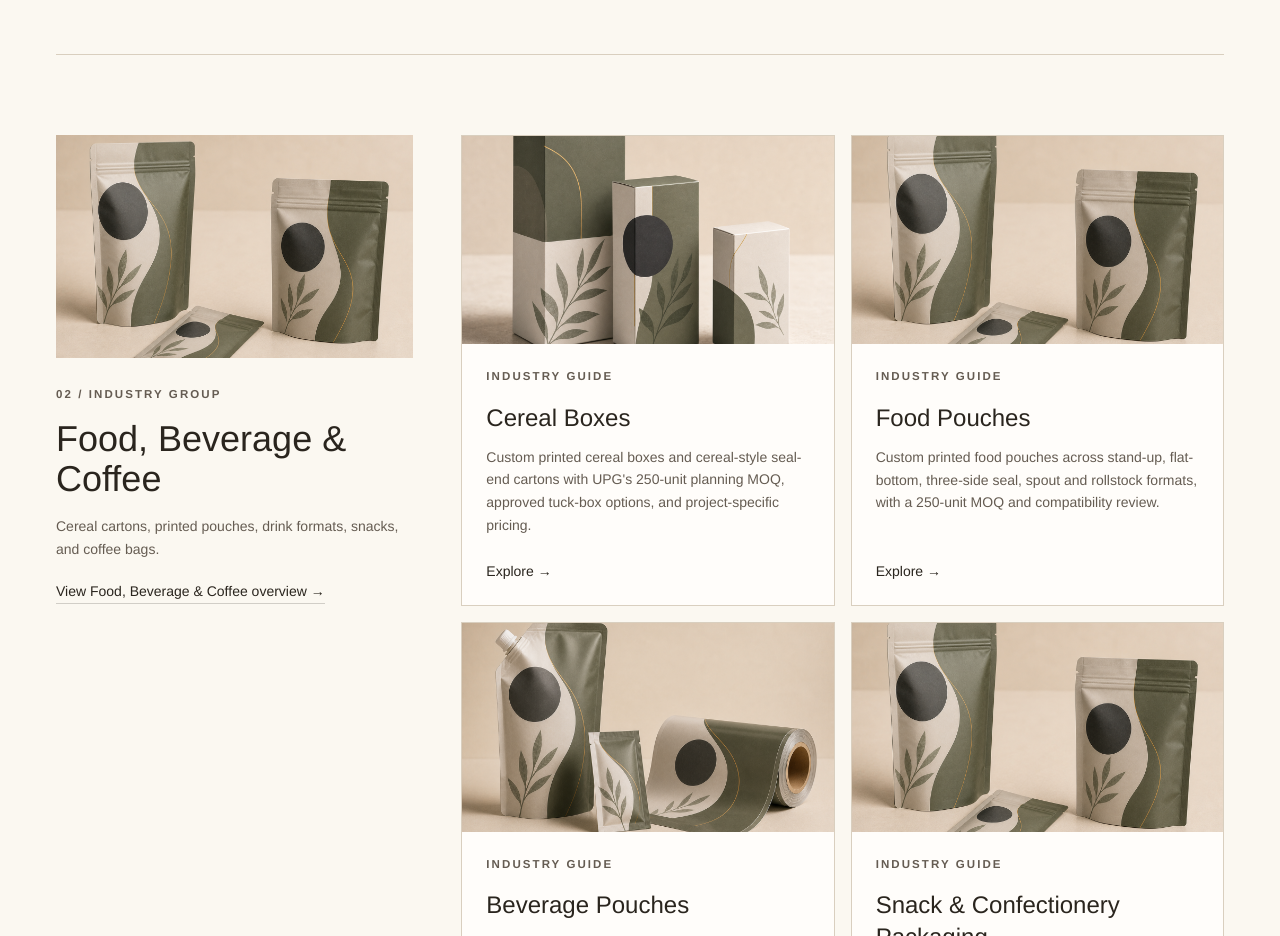
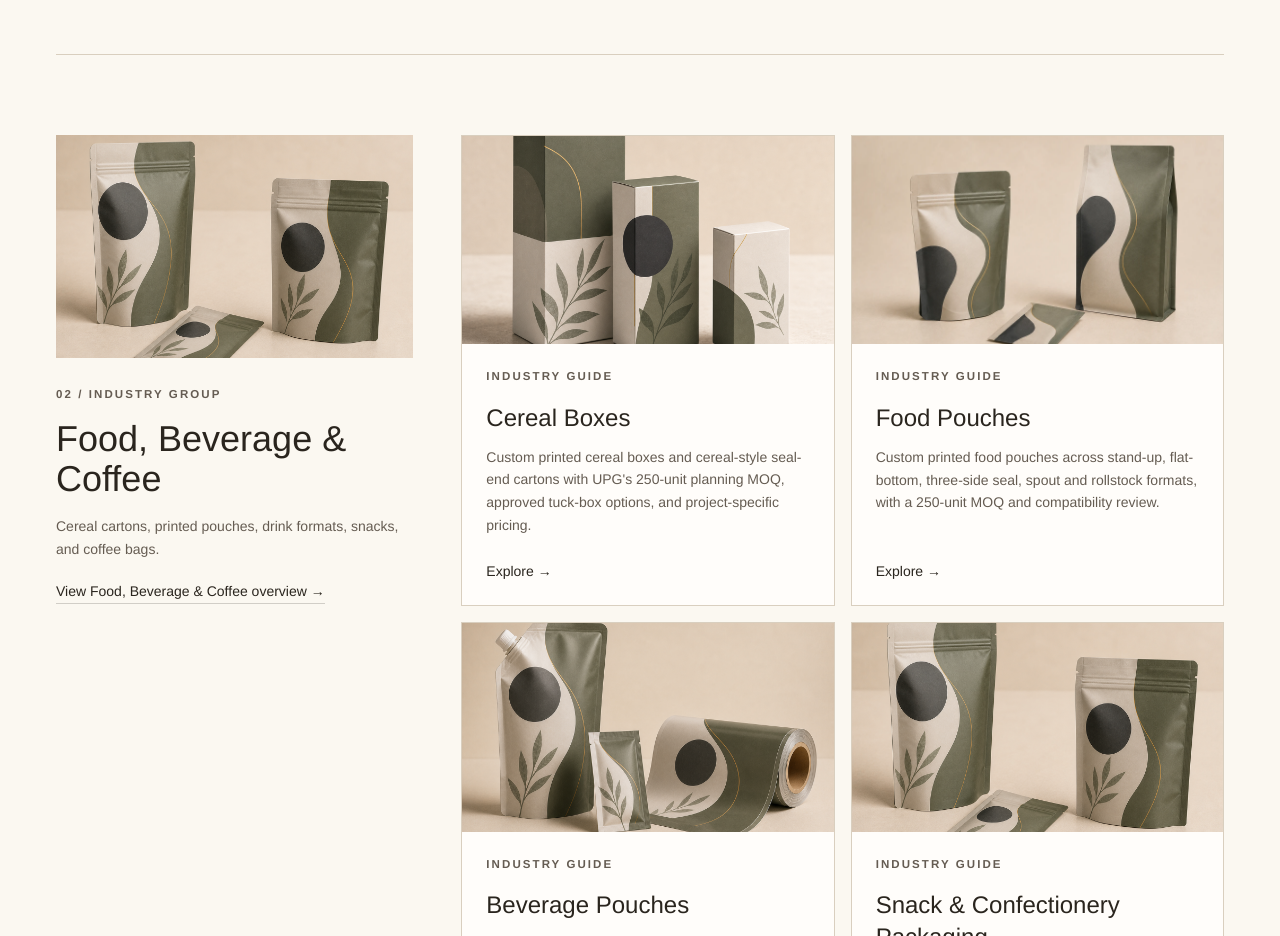
Before and after one commit to umarbabur105-del/upg-website-v2, a Next.js app: page /industries in a window 1280 px wide. Shown: the part 1520-2456 px from the top of the page. Built offline with nearby package versions, Linux system fonts and the light colour scheme; no server answers.

Commit message:
Add approved food pouch industry visual

```diff
--- a/src/data/industry-guides.ts
+++ b/src/data/industry-guides.ts
@@ -521,8 +521,8 @@ export const industryGuides: IndustryGuide[] = [
       "flexible food packaging",
     ],
     image: {
-      src: "/images/generated/mylar-bags/mylar-bags-pouch-formats-v1.png",
-      alt: "Representative custom printed flexible pouch formats",
+      src: "/images/generated/industry-guides/custom-food-pouches-theme-v1.webp",
+      alt: "Stand-up, flat-bottom, and three-side-seal custom food pouch formats in the UPG visual theme",
     },
     quickAnswer:
       "UPG offers custom printed flexible packaging in stand-up, flat-bottom, three-side seal, spout, coffee bag, and rollstock formats. The contents, fill, intended market, film and barrier requirements, closure, dimensions, printing, quantity, and destination must be reviewed before the final specification is approved.",
```
Also changed, not shown: public/images/generated/industry-guides/custom-food-pouches-theme-v1.webp (added).
